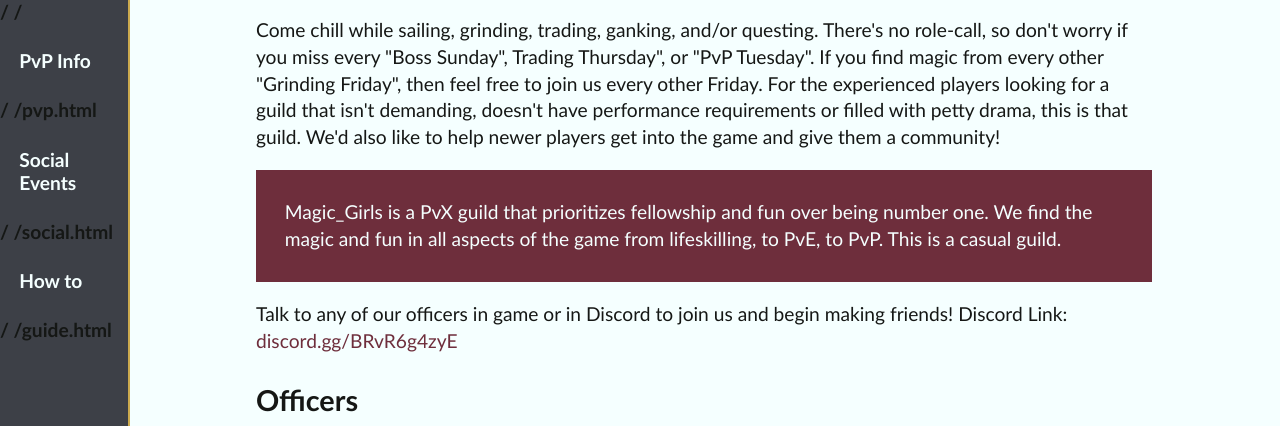
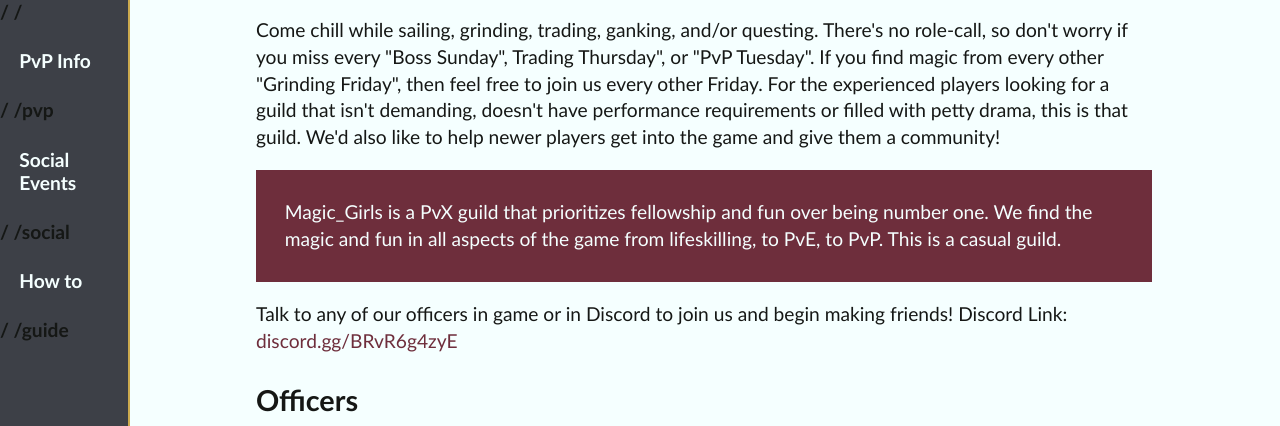
Before and after one commit to ideonella/ideonella.github.io, a Jekyll site: the page built from index.html, in a window 1280 px wide. Shown: the part 193-619 px from the top of the page. Built offline with Jekyll 4.4.1, drawn with Linux system fonts in a browser that asks for light colours.

Commit message:
Update navigation.yml

```diff
--- a/_data/navigation.yml
+++ b/_data/navigation.yml
@@ -1,8 +1,8 @@
 - name: Home
   link: /
 - name: PvP Info
-  link: /pvp.html
+  link: /pvp
 - name: Social Events
-  link: /social.html
+  link: /social
 - name: How to
-  link: /guide.html
+  link: /guide
```
